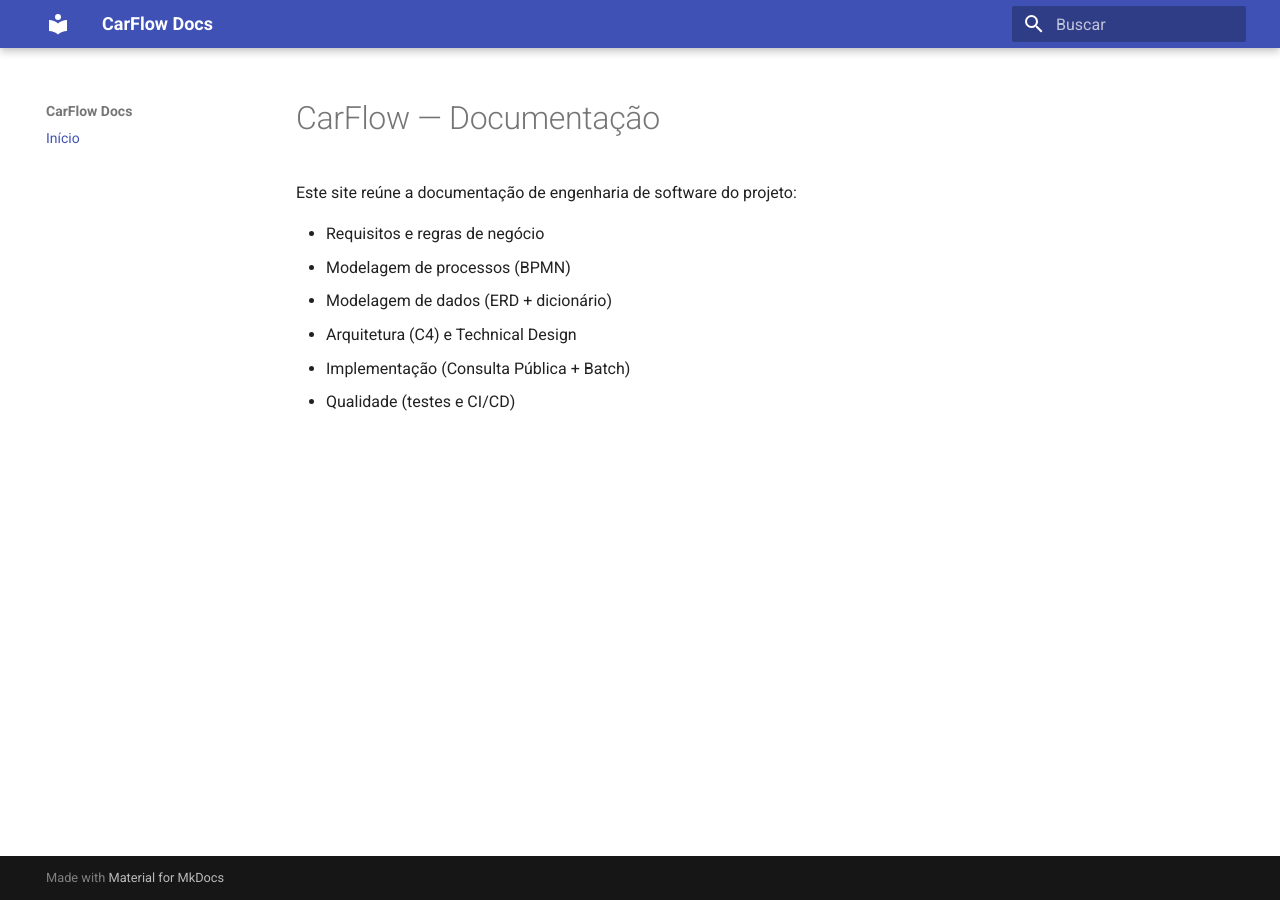
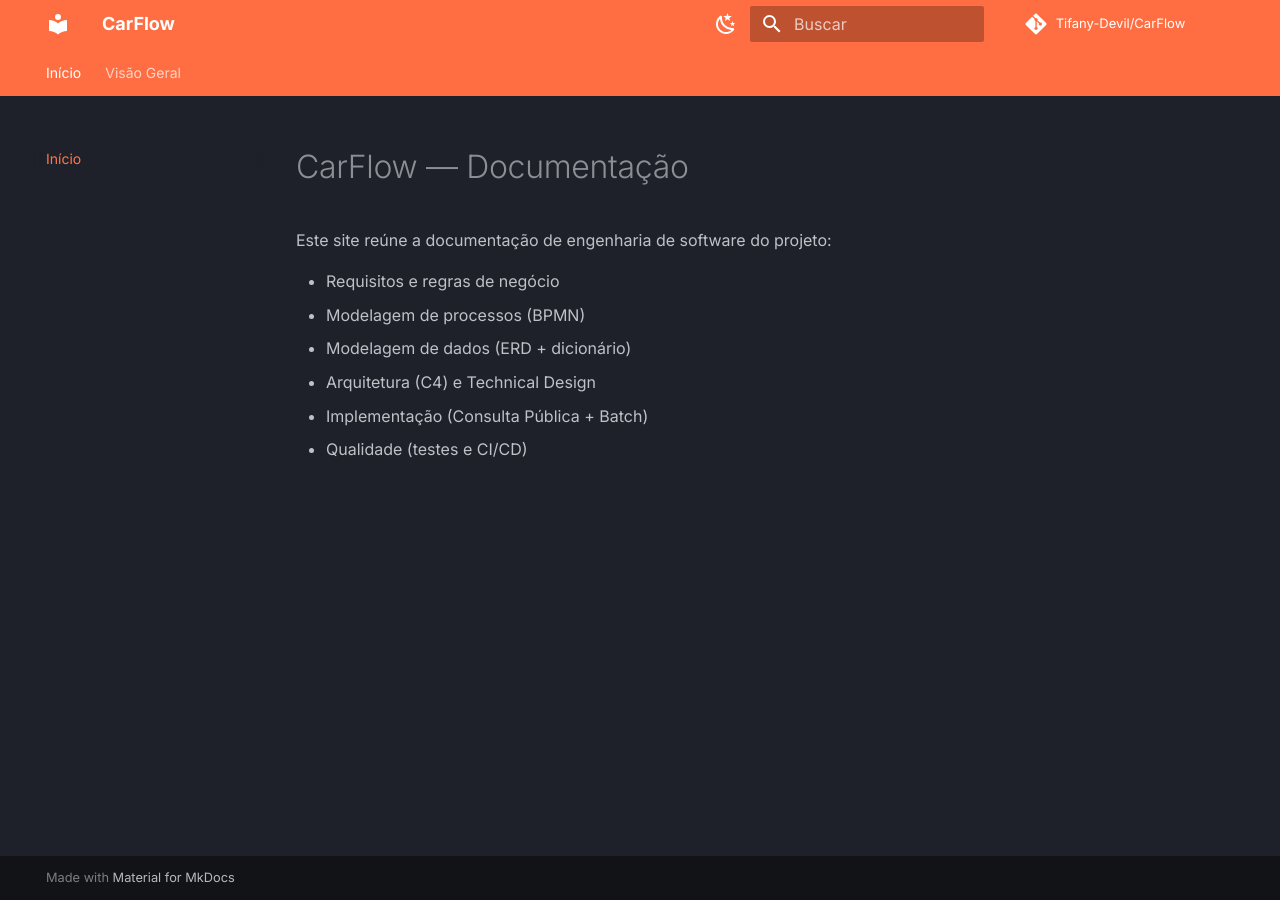
Before and after one commit to Tifany-Devil/CarFlow, an MkDocs documentation site: the page built from docs/index.md, in a window 1280 px wide. Built offline with MkDocs 1.6.1 and Material for MkDocs 9.7.7, drawn with Linux system fonts in a browser that asks for light colours; comment, search, counter and statistics services are not loaded.

Commit message:
set site_url and repo links

```diff
--- a/mkdocs.yml
+++ b/mkdocs.yml
@@ -1,6 +1,61 @@
-site_name: CarFlow Docs
+site_name: CarFlow
+site_description: Documentação técnica do projeto CarFlow
+site_url: https://tifany-devil.github.io/CarFlow/
+
+repo_url: https://github.com/Tifany-Devil/CarFlow
+repo_name: Tifany-Devil/CarFlow
+
 theme:
   name: material
   language: pt
+  favicon: assets/favicon.png   # (vamos criar depois; pode deixar e ignorar por enquanto se não existir)
+  features:
+    - navigation.instant
+    - navigation.tracking
+    - navigation.tabs
+    - navigation.sections
+    - toc.follow
+    - content.code.copy
+    - search.suggest
+    - search.highlight
+  palette:
+    - scheme: slate
+      primary: deep orange
+      accent: amber
+      toggle:
+        icon: material/weather-night
+        name: Modo escuro
+    - scheme: default
+      primary: deep orange
+      accent: amber
+      toggle:
+        icon: material/weather-sunny
+        name: Modo claro
+  font:
+    text: Inter
+    code: JetBrains Mono
+
+plugins:
+  - search
+
+markdown_extensions:
+  - admonition
+  - def_list
+  - attr_list
+  - md_in_html
+  - toc:
+      permalink: true
+  - pymdownx.details
+  - pymdownx.superfences
+  - pymdownx.tabbed:
+      alternate_style: true
+  - pymdownx.tasklist:
+      custom_checkbox: true
+
+extra_css:
+  - stylesheets/extra.css
+
 nav:
   - Início: index.md
+  - Visão Geral:
+      - Escopo (IN/OUT): 01-visao-geral/escopo.md
```
